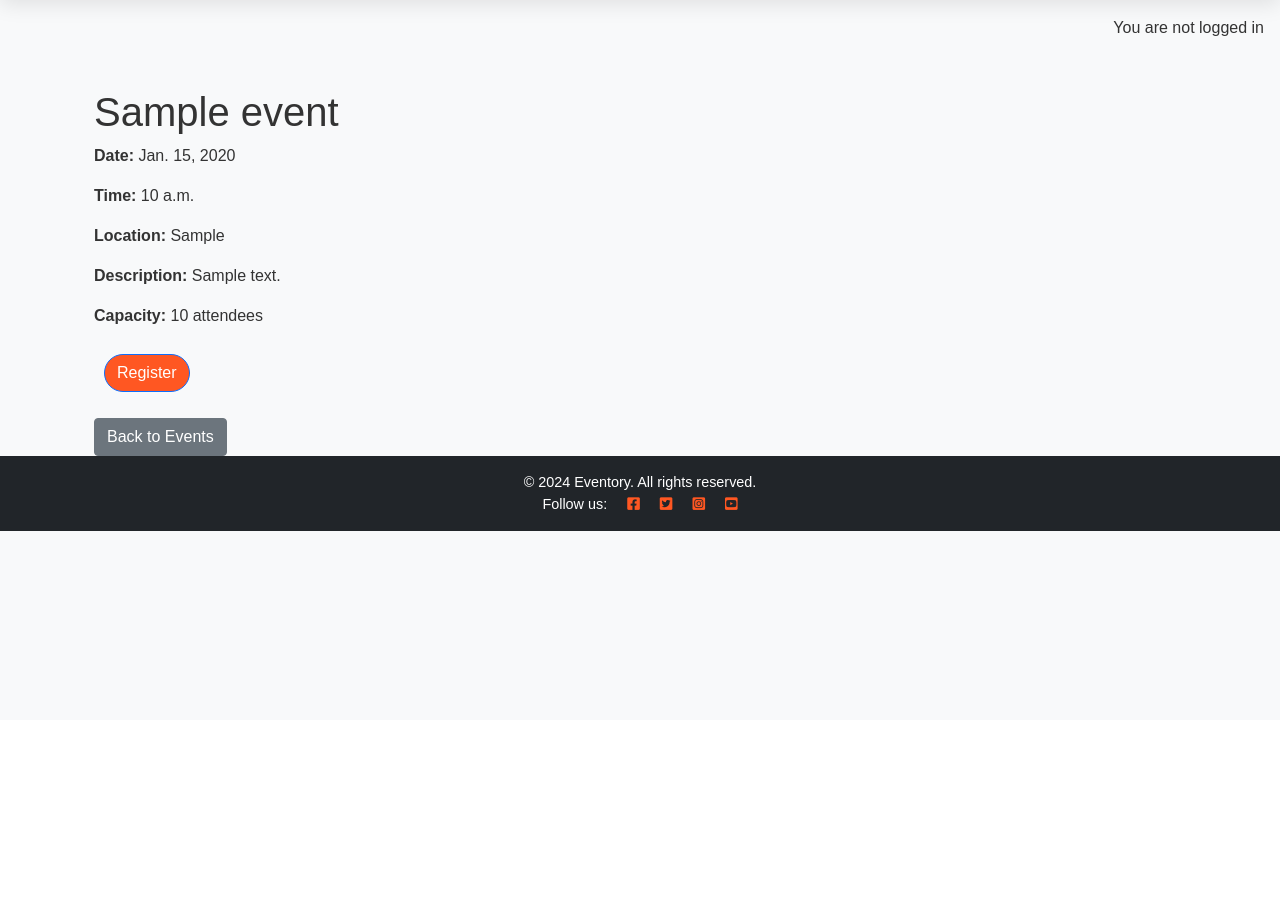
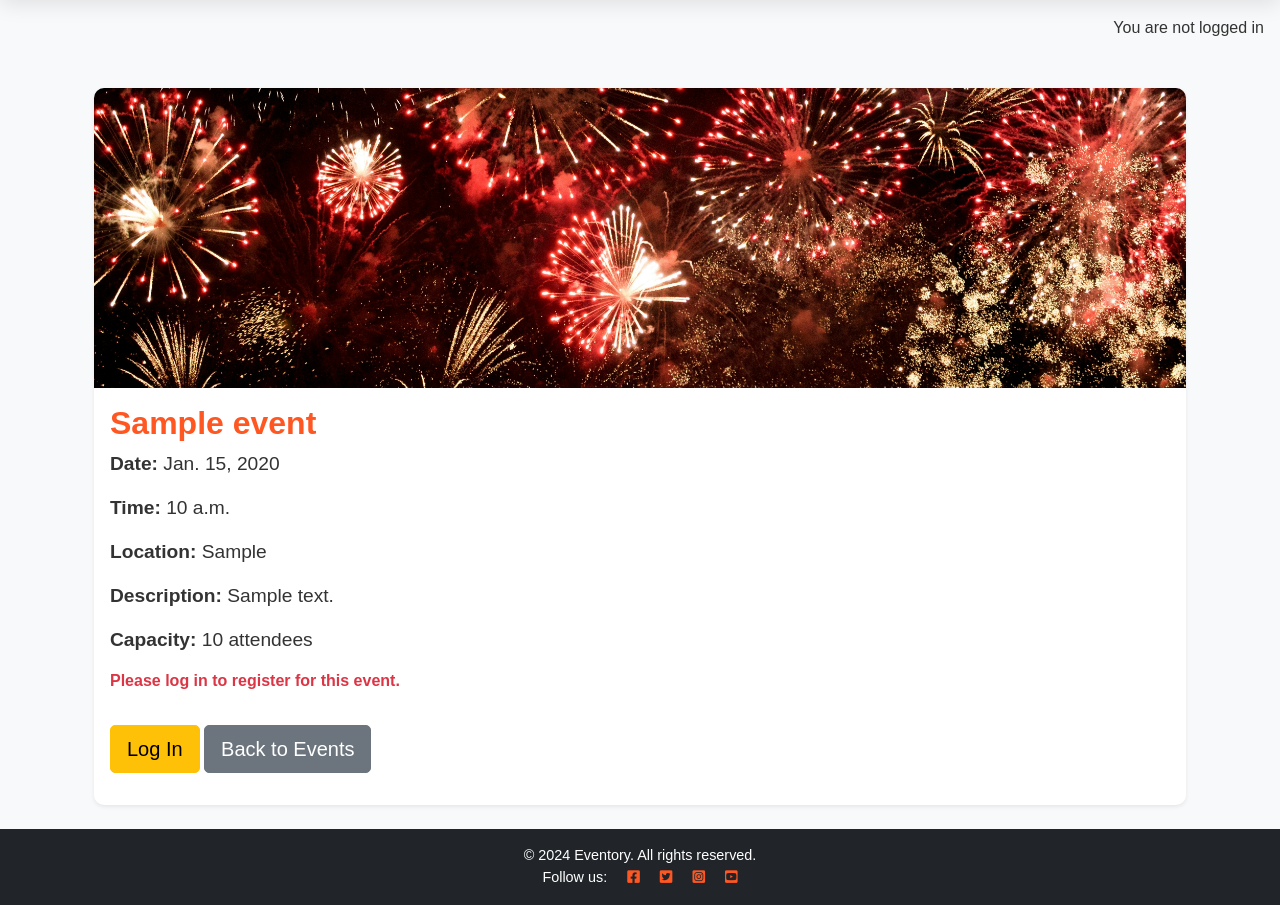
Before and after one commit to Ojay97-hub/event-scheduler, a Django app: page /event/register/1/ in a window 1280 px wide. Shown: the part 80-985 px from the top of the page. Before the commit the page ends 611 px from the top, so only its background shows below. Run offline with Django 3.2, Linux system fonts and the light colour scheme; tables that the repository leaves empty hold one stand-in row (values such as "Sample post"); some libraries are stand-ins or nearby versions.

Commit message:
added event detail view with styling

```diff
--- a/events/templates/events/event_detail.html
+++ b/events/templates/events/event_detail.html
@@ -1,20 +1,31 @@
 {% extends "base.html" %}
+{% load static %}
 
 {% block content %}
 <div class="container mt-5">
-    <h1>{{ event.title }}</h1>
-    <p><strong>Date:</strong> {{ event.date }}</p>
-    <p><strong>Time:</strong> {{ event.time }}</p>
-    <p><strong>Location:</strong> {{ event.location }}</p>
-    <p><strong>Description:</strong> {{ event.description }}</p>
-    <p><strong>Capacity:</strong> {{ event.capacity }} attendees</p>
+    <div class="card mb-4 shadow-sm">
+        <img src="{% static 'images/generic-event-img.jpg' %}" class="card-img-top" alt="{{ event.title }}">
+        <div class="card-body">
+            <h1 class="card-title">{{ event.title }}</h1>
+            <p class="card-text"><strong>Date:</strong> {{ event.date }}</p>
+            <p class="card-text"><strong>Time:</strong> {{ event.time }}</p>
+            <p class="card-text"><strong>Location:</strong> {{ event.location }}</p>
+            <p class="card-text"><strong>Description:</strong> {{ event.description }}</p>
+            <p class="card-text"><strong>Capacity:</strong> {{ event.capacity }} attendees</p>
 
-    <!-- Registration Form -->
-    <form method="post">
-        {% csrf_token %}
-        <button type="submit" class="btn btn-primary">Register</button>
-    </form>
+            <!-- Registration Form -->
+            {% if user.is_authenticated %}
+            <form method="post" class="mb-3">
+                {% csrf_token %}
+                <button type="submit" class="btn btn-primary btn-lg">Register</button>
+            </form>
+            {% else %}
+            <p class="text-danger">Please log in to register for this event.</p>
+            <a href="{% url 'account_login' %}" class="btn btn-warning btn-lg mb-3">Log In</a>
+            {% endif %}
 
-    <a href="{% url 'Event_Page' %}" class="btn btn-secondary mt-3">Back to Events</a>
+            <a href="{% url 'Event_Page' %}" class="btn btn-secondary btn-lg">Back to Events</a>
+        </div>
+    </div>
 </div>
 {% endblock %}
--- a/events/templates/events/event_list.html
+++ b/events/templates/events/event_list.html
@@ -1,4 +1,5 @@
 {% extends "base.html" %}
+{% load static %}
 
 {% block content %}
 
@@ -24,6 +25,8 @@
                     {% else %}
                     <p class="text-danger">Please log in to register for this event.</p>
                     {% endif %}
+
+                    <a href="{% url 'event_detail' event.id %}" class="btn btn-info">View Event</a>
                 </div>
             </div>
         </div>
--- a/events/urls.py
+++ b/events/urls.py
@@ -1,11 +1,12 @@
 from . import views
 from django.urls import path
-from .views import HomeView, EventsList, create_event, register, register_for_event
+from .views import HomeView, EventsList, create_event, register, register_for_event, EventDetailView
 
 urlpatterns = [
     path('', HomeView.as_view(), name='home'),  # Homepage
     path('create/', create_event, name='create_event'),  # Create event
     path('events/', EventsList.as_view(), name='Event_Page'),  # Events page
+    path('events/<int:id>/', EventDetailView.as_view(), name='event_detail'), # event detail
     path('register/', register, name='register'),  # Register
     path('event/register/<int:event_id>/', register_for_event, name='event_register'),  # Event registration
 ]
--- a/events/views.py
+++ b/events/views.py
@@ -1,6 +1,6 @@
 from django.shortcuts import render, redirect, get_object_or_404
 from django.views import generic
-from django.views.generic import TemplateView
+from django.views.generic import TemplateView, DetailView
 from .models import Event, Registration
 from .forms import EventForm, CustomUserCreationForm
 from django.contrib.auth import login
@@ -22,6 +22,15 @@ class HomeView(TemplateView):
         # Check if the user is in the 'Event Organiser' group
         context['is_event_organiser'] = self.request.user.groups.filter(name='Event Organiser').exists() if self.request.user.is_authenticated else False
         return context
+
+class EventDetailView(DetailView):
+    model = Event
+    template_name = 'events/event_detail.html'
+    context_object_name = 'event'
+
+    def get_object(self, queryset=None):
+        # Get the 'id' from the URL and use it to retrieve the object
+        return get_object_or_404(Event, id=self.kwargs['id'])
 
 @login_required
 def create_event(request):
--- a/static/css/style.css
+++ b/static/css/style.css
@@ -125,6 +125,42 @@ body {
 .custom-margin {
     margin: 10px;
 }
+
+.btn-warning {
+    color: #000;
+    background-color: #ffc107;
+    border-color: #ffc107;
+    margin: 16px 0;
+}
+
+/* event detail page */
+.card {
+    border-radius: 10px;
+}
+
+.card-img-top {
+    border-top-left-radius: 10px;
+    border-top-right-radius: 10px;
+    height: 300px;
+    object-fit: cover;
+}
+
+.btn {
+    border-radius: 5px;
+}
+
+.card-title {
+    font-size: 2rem;
+}
+
+.card-text {
+    font-size: 1.2rem;
+}
+
+.text-danger {
+    font-weight: bold;
+}
+
 /* Responsive styles */
 @media (max-width: 768px) {
     .card-title {
```
Also changed, not shown: static/images/generic-event-img.jpg (added).
